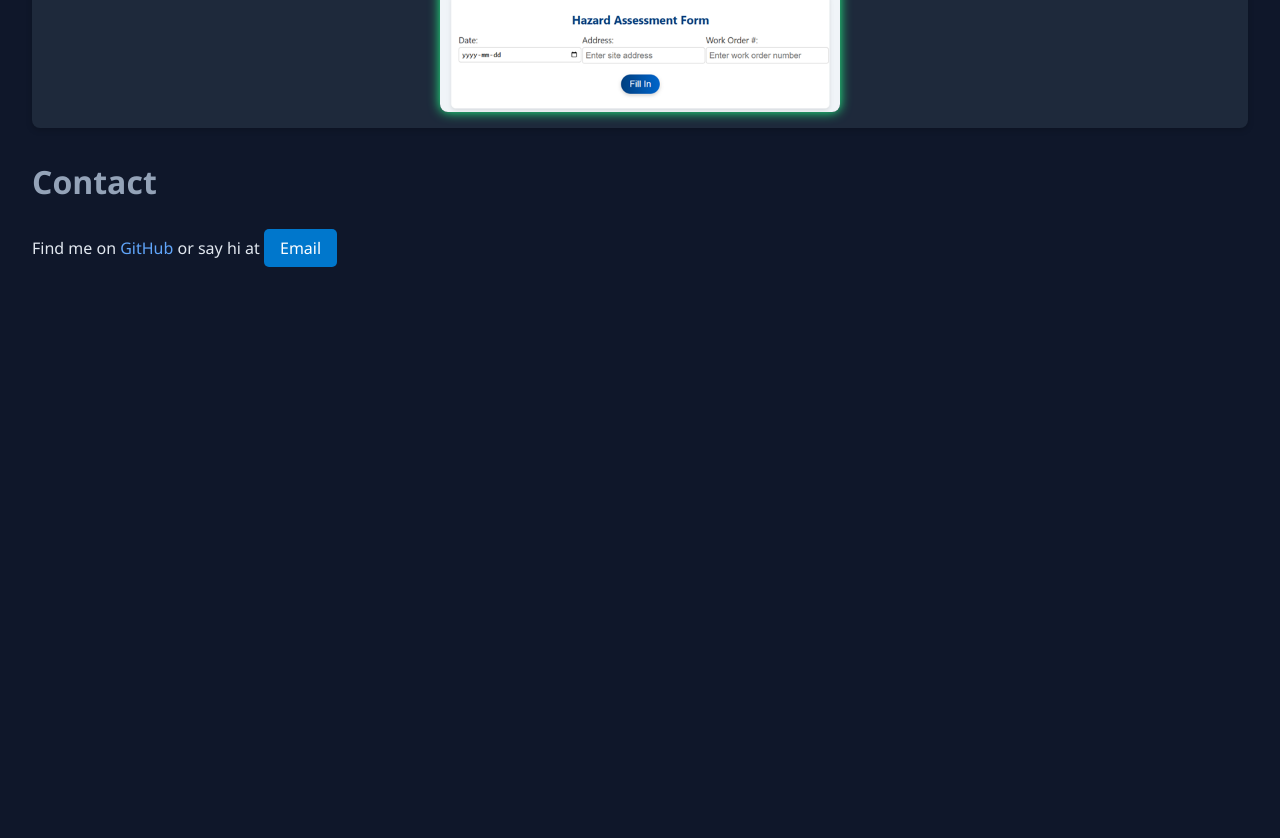
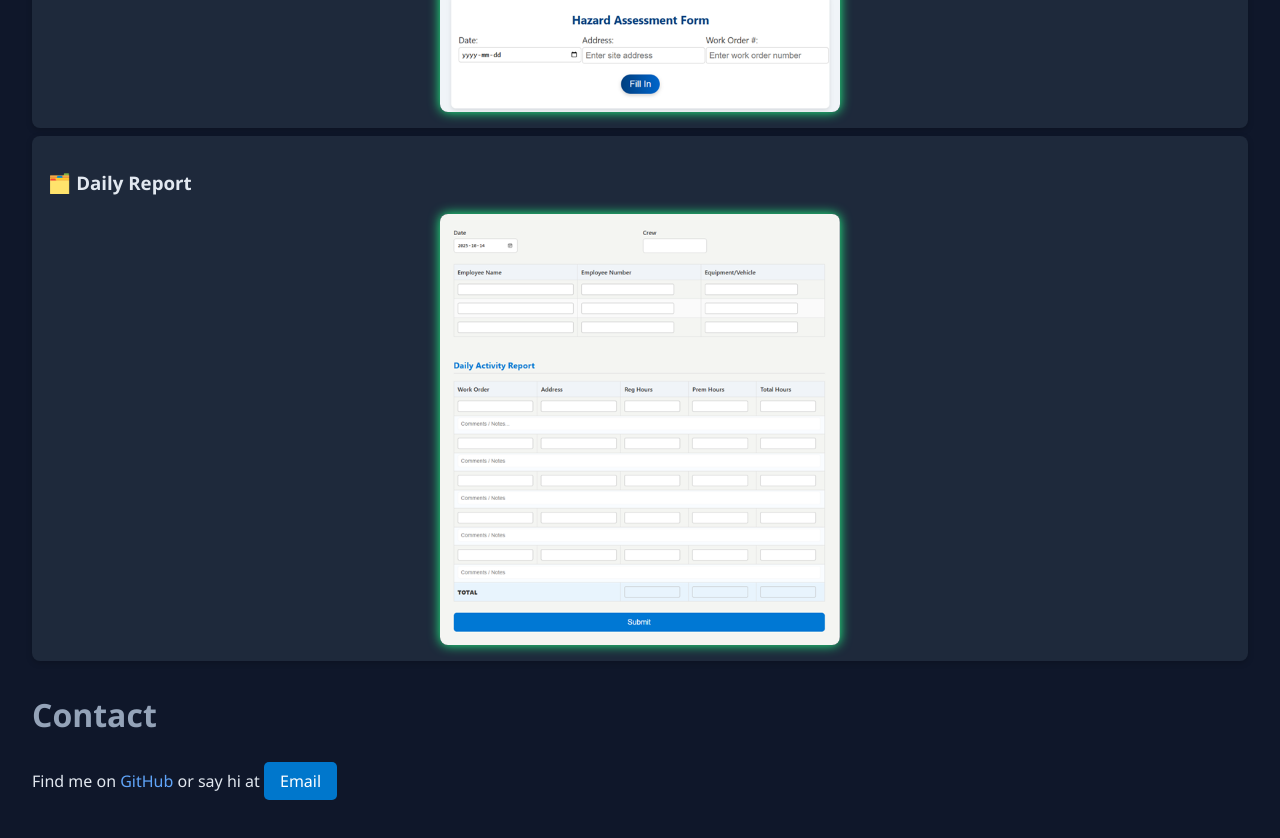
Before and after one commit to me-ninja/my-lists, a plain HTML site: page index.html in a window 1280 px wide. Shown: the part 4060-4898 px from the top of the page. Before the commit the page ends 4375 px from the top, so only its background shows below. Drawn offline with Linux system fonts and the light colour scheme.

Commit message:
update html and pictures files

```diff
--- a/index.html
+++ b/index.html
@@ -174,6 +174,23 @@
               </a>
             </section>
           </li>
+
+          <li>
+            <section class="project-preview">
+              <h3>🗂️ Daily Report</h3>
+              <a
+                href="https://me-ninja.github.io/daily-report"
+                target="_blank"
+              >
+                <img
+                  src="pictures/report.png"
+                  alt="Daily Report Screenshot"
+                  id="report-shot"
+                />
+              </a>
+            </section>
+          </li>
+
         </ul>
       </section>
 
```
Also changed, not shown: pictures/report.png (added).
